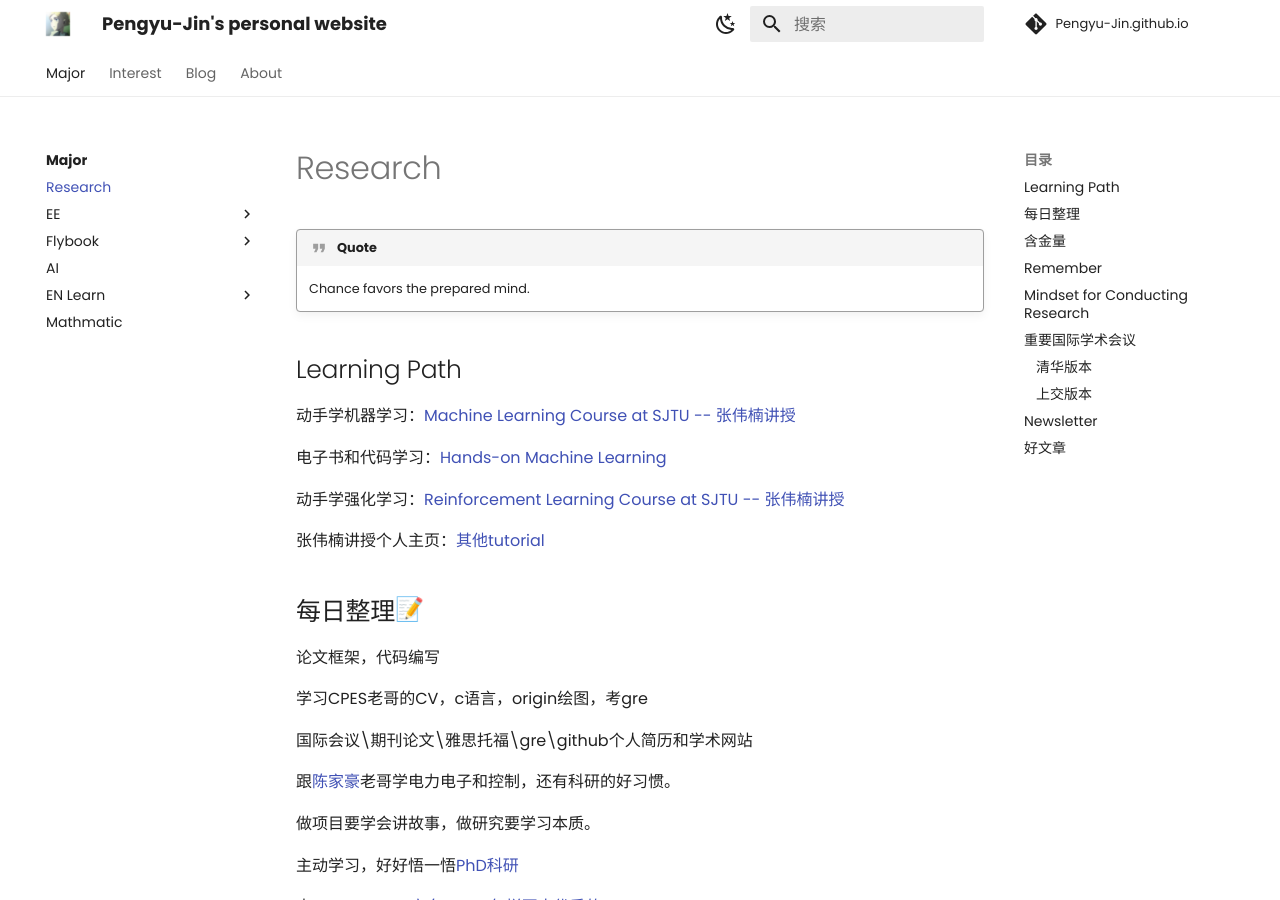
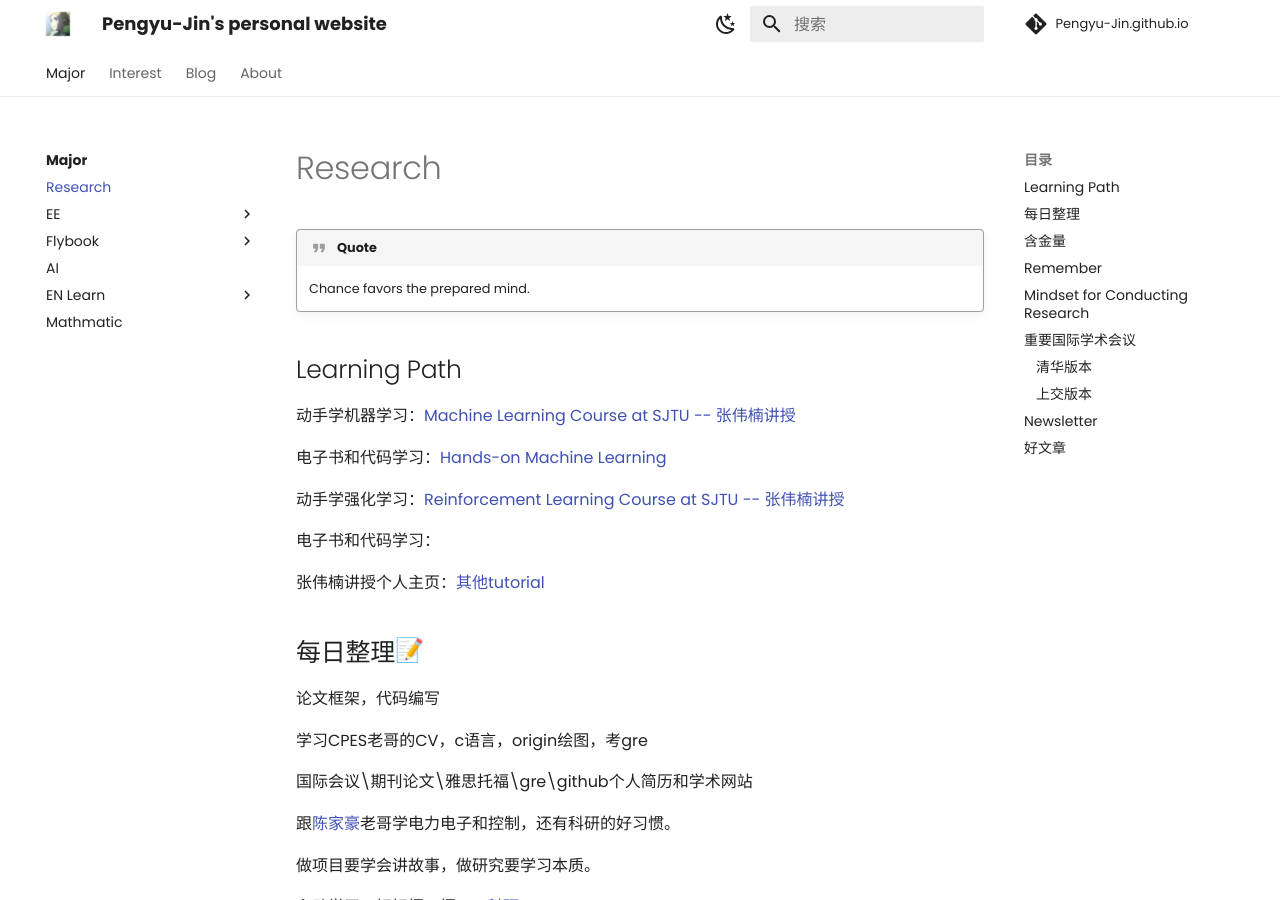
Before and after one commit to Pengyu-Jin/Pengyu-Jin.github.io, an MkDocs documentation site: the page built from docs/major/research/research.md, in a window 1280 px wide and 900 px high. Built offline with MkDocs 1.6.1 and Material for MkDocs 9.7.7, drawn with Linux system fonts in a browser that asks for light colours; emoji names are drawn with the system emoji font; comment, search, counter and statistics services are not loaded.

Commit message:
20250215

```diff
--- a/docs/major/research/research.md
+++ b/docs/major/research/research.md
@@ -10,6 +10,7 @@
 
 动手学强化学习：[Reinforcement Learning Course at SJTU -- 张伟楠讲授](https://wnzhang.net/teaching/sjtu-rl-2024/){:target="_blank"}
 
+电子书和代码学习：
 
 
 张伟楠讲授个人主页：[其他tutorial](https://wnzhang.net/){:target="_blank"}
```
